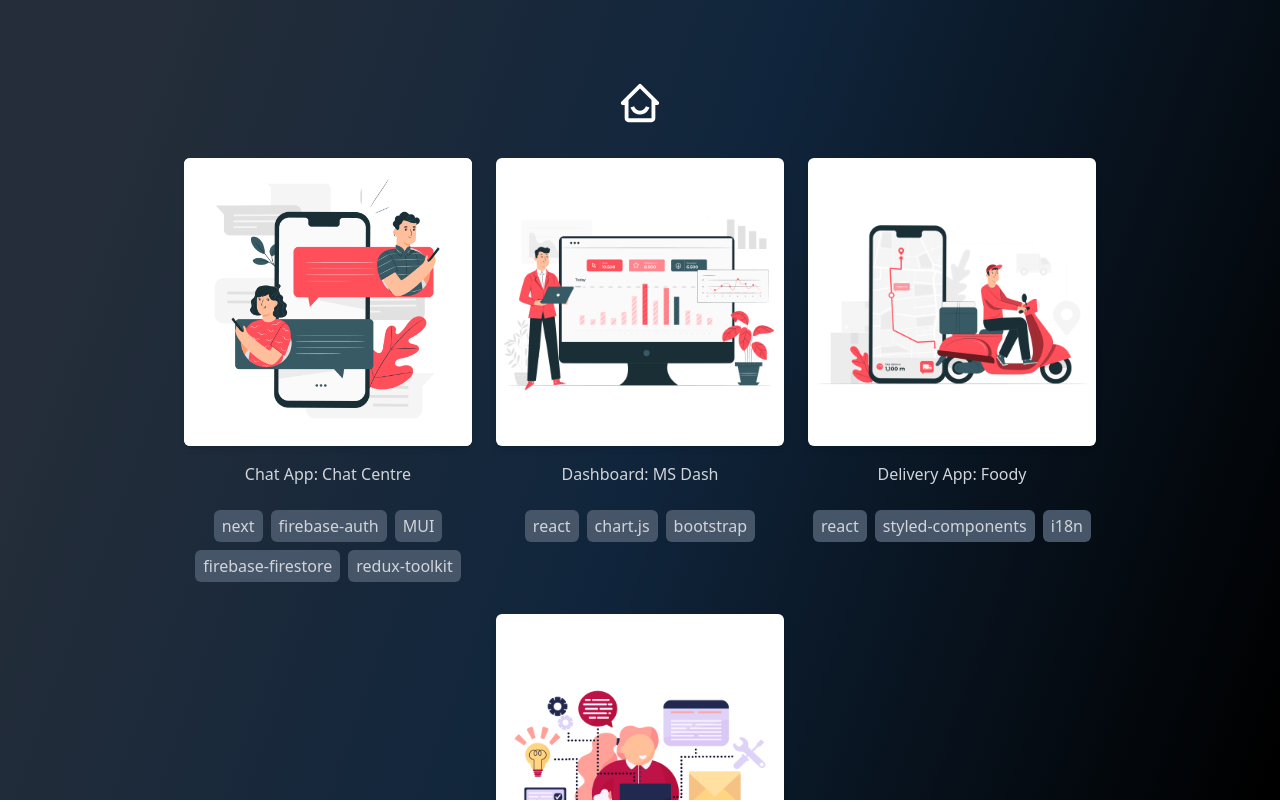
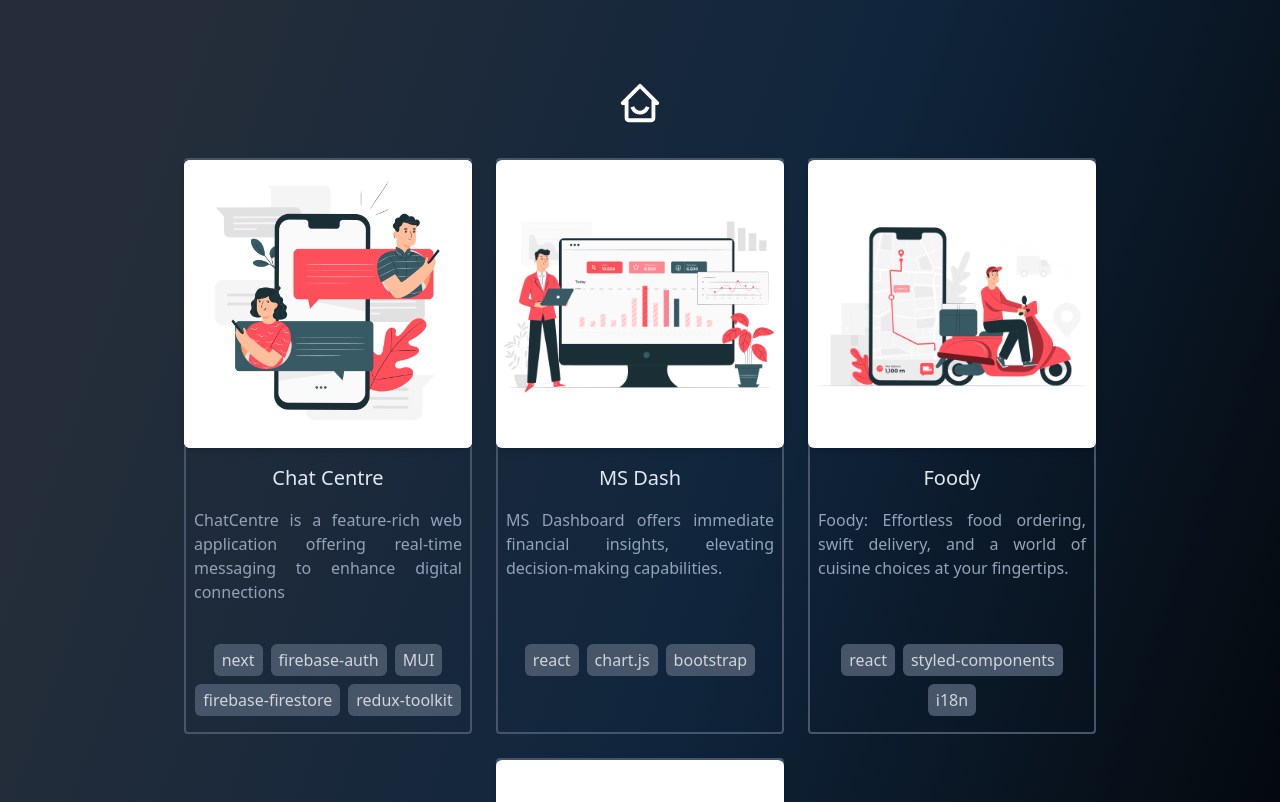
Before and after one commit to shahsuvarli/shahsuvarli.com, a Next.js app: page /projects in a window 1280 px wide. Shown: the top 802 px of the page. Built offline with nearby package versions, Linux system fonts and the light colour scheme.

Commit message:
descripion added for each project

```diff
--- a/src/components/home/home.module.css
+++ b/src/components/home/home.module.css
@@ -21,10 +21,13 @@
 .subContainer {
   width: 70%;
   display: flex;
+  height: 100vh;
   font-family: "Ubuntu", sans-serif;
   flex-direction: row;
   animation-name: riseup;
   animation-duration: 2s;
+  justify-content: center;
+  align-items: center;
 }
 
 
@@ -97,7 +100,7 @@
   padding: 0 20px;
   justify-content: center;
   align-items: center;
-  border-left: 1px solid #fff;
+  border-left: 0.5px solid #fff6ff55;
 }
 
 .stack img {
--- a/src/components/home/index.js
+++ b/src/components/home/index.js
@@ -3,16 +3,23 @@ import styles from "./home.module.css";
 import Stack from "./stack";
 import Link from "next/link";
 import { BsGithub, BsLinkedin, BsYoutube } from "react-icons/bs";
+import { AiOutlineMail } from "react-icons/ai";
 
 function HomeContainer() {
   return (
-    <div className="w-[100%] h-screen flex flex-col justify-center items-center">
+    <div className="w-full flex flex-col justify-center items-center">
       <div className={styles.subContainer}>
-        <div className="w-2/5 flex justify-evenly items-center flex-col pr-8">
+        <div className="w-full  flex justify-evenly items-center flex-col p-8">
           <h1 className={styles.contentHeader}>Elvin Shah</h1>
           <p className={styles.position}>frontend developer</p>
-          <span className="text-sm m-4 border border-white rounded-sm">
-            el.shahsuvarli@gmail.com
+          <span className="text-sm m-4 border-solid border-2 border-[#fff6ff55] rounded-lg p-2 shadow-md hover:scale-125 duration-500">
+            <Link
+              href={
+                "mailto:el.shahsuvarli@gmail.com?subject=Hey%20hey&body=Hey Elvin!%0A%0AYou%20have%20a%20perfect%20portfolio!"
+              }
+            >
+              <AiOutlineMail size={24} />
+            </Link>
           </span>
           <div className="flex flex-row justify-center items-center gap-4 h-12">
             <Link
--- a/src/components/layout/index.js
+++ b/src/components/layout/index.js
@@ -1,36 +1,8 @@
-import React, { useState } from "react";
-import menu from "../../utils/menu.json";
-import Link from "next/link";
+import React from "react";
 
 function Layout({ children }) {
-  const [showModal, setShowModal] = useState(false);
-
-  const closeModal = () => {
-    setShowModal(false);
-  };
-
   return (
-    <div className="max-h-max-content overflow-auto text-gray-300 flex flex-col font-sans">
-      <div
-        className={`fixed top-0 left-0 w-full h-screen bg-opacity-70 bg-gray-900 flex items-center justify-center ${
-          showModal ? "flex" : "hidden"
-        }`}
-        onClick={closeModal}
-      >
-        <div className="p-6">
-          <ul className="text-center">
-            {menu.map((item) => (
-              <li key={item.id} className="mb-4 text-3xl">
-                <Link href={item.link} className="no-underline text-white">
-                  {item.name}
-                </Link>
-              </li>
-            ))}
-          </ul>
-        </div>
-      </div>
-      {children}
-    </div>
+    <div className="text-gray-300 flex flex-col font-sans">{children}</div>
   );
 }
 
--- a/src/components/projects/index.js
+++ b/src/components/projects/index.js
@@ -7,7 +7,7 @@ import Link from "next/link";
 
 function ProjectsContainer() {
   return (
-    <div className="flex flex-col items-center py-20 box-border h-screen">
+    <div className="flex flex-col items-center py-20 box-border">
       <Link href={"/"}>
         <BiHomeSmile color="#fff" size={46} />
       </Link>
@@ -17,7 +17,7 @@ function ProjectsContainer() {
           return (
             <div
               key={project.id}
-              className="flex flex-col items-center box-border gap-4 w-72"
+              className="flex flex-col items-center box-border gap-4 w-72 border-solid border-[2px] px-2 border-slate-600 rounded"
             >
               <div className="relative w-72 h-72 bg-white flex justify-center items-center rounded-md shadow-md">
                 <Image
@@ -45,8 +45,11 @@ function ProjectsContainer() {
                   </Link>
                 </div>
               </div>
-              <p className="text-base">{project.name}</p>
-              <span className="flex flex-row flex-wrap gap-2 mt-2 mb-2 w-full items-center justify-center">
+              <p className="text-xl text-slate-200">{project.name}</p>
+              <span className="w-full flex flex-wrap wrap whitespace-normal h-28">
+                <p className="text-justify text-slate-400">{project.description}</p>
+              </span>
+              <span className="flex flex-row flex-wrap gap-2 mt-2 mb-4 w-full items-center justify-center">
                 {project.tools.map((tool) => (
                   <span
                     key={tool}
--- a/src/pages/_app.js
+++ b/src/pages/_app.js
@@ -1,4 +1,3 @@
-import Layout from "@/components/layout";
 import "@/styles/globals.css";
 
 export default function App({ Component, pageProps }) {
--- a/src/pages/index.js
+++ b/src/pages/index.js
@@ -3,7 +3,7 @@ import Layout from "@/components/layout";
 import React from "react";
 import HomeContainer from "../components/home/index";
 
-export default function Home({ children }) {
+export default function Home() {
   return (
     <Layout>
       <Head>
--- a/src/shared/Menu/index.js
+++ /dev/null
@@ -1,9 +0,0 @@
-import React from 'react'
-
-function Menu() {
-  return (
-    <div>Menu</div>
-  )
-}
-
-export default Menu
--- a/src/utils/menu.json
+++ /dev/null
@@ -1,12 +0,0 @@
-[
-  {
-    "id": 0,
-    "name": "Home",
-    "link": "/"
-  },
-  {
-    "id": 2,
-    "name": "Projects",
-    "link": "/projects"
-  }
-]
--- a/src/utils/projects.json
+++ b/src/utils/projects.json
@@ -1,10 +1,10 @@
 [
   {
     "id": 0,
-    "name": "Chat App: Chat Centre",
+    "name": "Chat Centre",
     "githubLink": "https://github.com/shahsuvarli/chat-centre",
     "viewLink": "https://chatcentre.netlify.app/",
-    "description": "Lorem ipsum",
+    "description": "ChatCentre is a feature-rich web application offering real-time messaging to enhance digital connections",
     "image": "/images/chat.jpg",
     "tools": [
       "next",
@@ -16,28 +16,28 @@
   },
   {
     "id": 1,
-    "name": "Dashboard: MS Dash",
+    "name": "MS Dash",
     "githubLink": "https://github.com/shahsuvarli/ms-dashbord-with-mui",
     "viewLink": "https://ms-dash.netlify.app",
-    "description": "Lorem ipsum",
+    "description": "MS Dashboard offers immediate financial insights, elevating decision-making capabilities.",
     "image": "/images/dashboard.jpg",
     "tools": ["react", "chart.js", "bootstrap"]
   },
   {
     "id": 2,
-    "name": "Delivery App: Foody",
+    "name": "Foody",
     "githubLink": "https://github.com/shahsuvarli/admin-foody",
     "viewLink": "https://food-delivery-admin.netlify.app",
-    "description": "Lorem ipsum",
+    "description": "Foody: Effortless food ordering, swift delivery, and a world of cuisine choices at your fingertips.",
     "image": "/images/delivery.jpg",
     "tools": ["react", "styled-components", "i18n"]
   },
   {
     "id": 3,
-    "name": "CRM App: Lapp",
+    "name": "CRM Lapp",
     "githubLink": "https://github.com/shahsuvarli/lapp",
     "viewLink": "https://lapp.vercel.app",
-    "description": "Lorem ipsum",
+    "description": "CRM Lapp: Seamlessly navigate sales processes, gain instant insights, and supercharge sales management with a click",
     "image": "/images/crm.jpg",
     "tools": [
       "next",
```
Also changed, not shown: src/utils/stack.json (+30 -15 lines), src/shared/Menu/menu.module.css (deleted).
